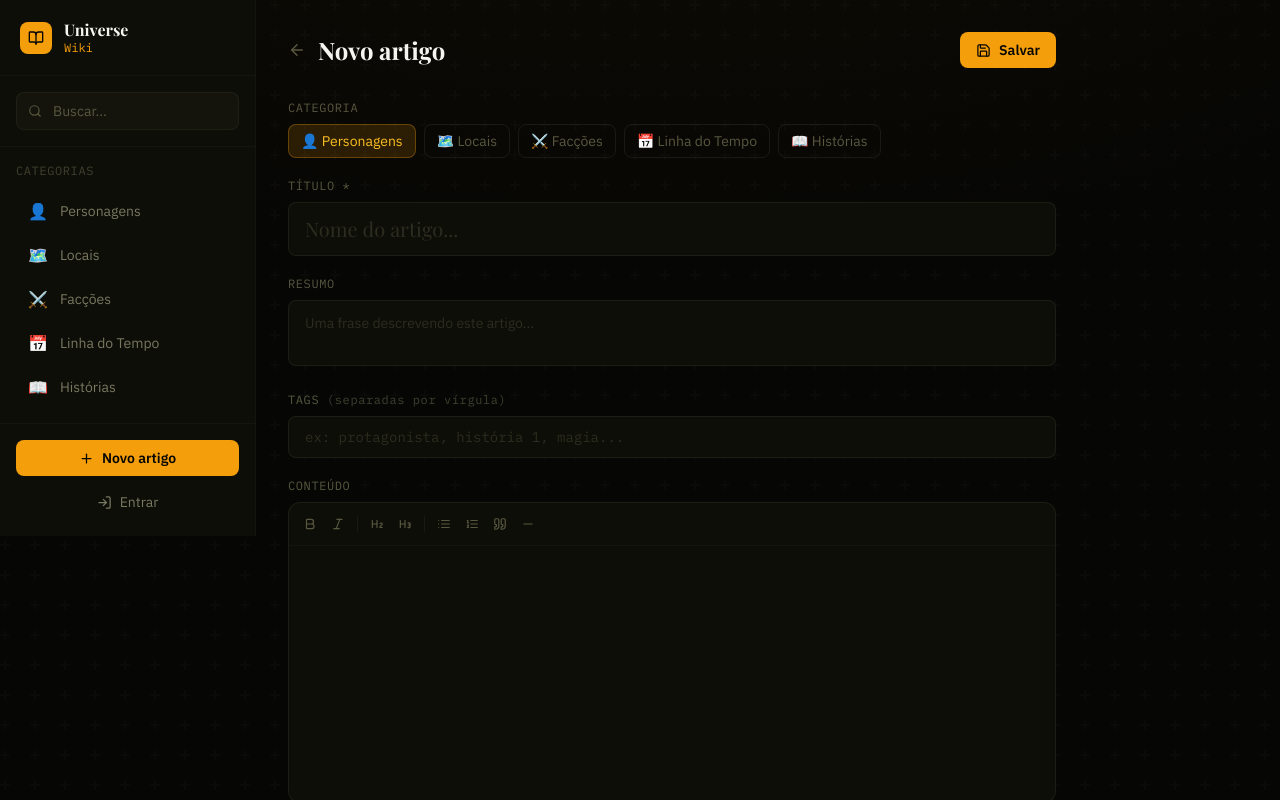
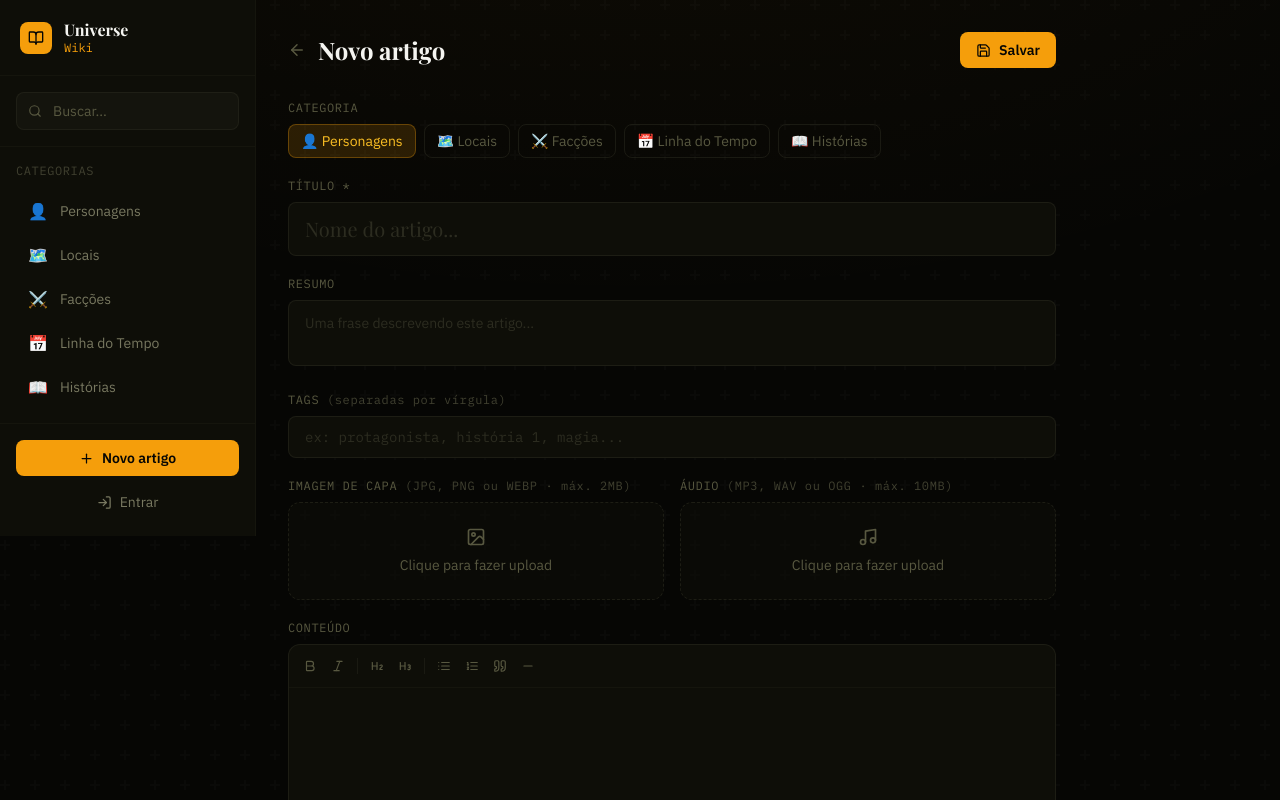
Before and after one commit to OdysseyBR/universe-wiki, a React (Vite) app: page /new in a window 1280 px wide. Shown: the top 800 px of the page. Built offline with nearby package versions, Linux system fonts and the light colour scheme; no server answers; a web font is replaced by a local one.

Commit message:
feat: upload de imagem e audio

```diff
--- /dev/null
+++ b/src/lib/cloudinary.js
@@ -0,0 +1,32 @@
+const CLOUD_NAME = import.meta.env.VITE_CLOUDINARY_CLOUD_NAME
+const UPLOAD_PRESET = import.meta.env.VITE_CLOUDINARY_UPLOAD_PRESET
+
+export async function uploadFile(file, folder = 'universe-wiki') {
+  const formData = new FormData()
+  formData.append('file', file)
+  formData.append('upload_preset', UPLOAD_PRESET)
+  formData.append('folder', folder)
+
+  const res = await fetch(`https://api.cloudinary.com/v1_1/${CLOUD_NAME}/auto/upload`, {
+    method: 'POST',
+    body: formData,
+  })
+
+  if (!res.ok) throw new Error('Erro ao fazer upload')
+  const data = await res.json()
+  return data.secure_url
+}
+
+export function validateImage(file) {
+  const validTypes = ['image/jpeg', 'image/png', 'image/webp']
+  if (!validTypes.includes(file.type)) return 'Apenas JPG, PNG ou WEBP'
+  if (file.size > 2 * 1024 * 1024) return 'Imagem deve ter no máximo 2MB'
+  return null
+}
+
+export function validateAudio(file) {
+  const validTypes = ['audio/mpeg', 'audio/wav', 'audio/mp3', 'audio/ogg']
+  if (!validTypes.includes(file.type)) return 'Apenas MP3, WAV ou OGG'
+  if (file.size > 10 * 1024 * 1024) return 'Áudio deve ter no máximo 10MB'
+  return null
+}
--- a/src/pages/Article.jsx
+++ b/src/pages/Article.jsx
@@ -2,7 +2,7 @@ import { useEffect, useState } from 'react'
 import { useParams, Link, useNavigate } from 'react-router-dom'
 import { useAuth } from '../contexts/AuthContext'
 import { getArticle, deleteArticle, CATEGORY_LABELS, CATEGORY_ICONS } from '../lib/db'
-import { Pencil, Trash2, ArrowLeft, Clock } from 'lucide-react'
+import { Pencil, Trash2, ArrowLeft, Clock, Music } from 'lucide-react'
 import { formatDistanceToNow, format } from 'date-fns'
 import { ptBR } from 'date-fns/locale'
 
@@ -29,7 +29,8 @@ export default function Article() {
   }
 
   if (loading) return (
-    <div className="animate-pulse space-y-4">
+    <div className="animate-pulse space-y-4 max-w-3xl">
+      <div className="h-56 bg-ink-800 rounded-xl" />
       <div className="h-8 bg-ink-800 rounded w-1/2" />
       <div className="h-4 bg-ink-800 rounded w-1/4" />
       <div className="h-40 bg-ink-800 rounded" />
@@ -56,6 +57,17 @@ export default function Article() {
           {CATEGORY_ICONS[article.category]} {CATEGORY_LABELS[article.category]}
         </Link>
       </div>
+
+      {/* Imagem de capa */}
+      {article.imageUrl && (
+        <div className="mb-8 rounded-2xl overflow-hidden border border-ink-800/60">
+          <img
+            src={article.imageUrl}
+            alt={article.title}
+            className="w-full max-h-72 object-cover"
+          />
+        </div>
+      )}
 
       {/* Header */}
       <div className="mb-8 pb-8 border-b border-ink-800/60">
@@ -100,6 +112,19 @@ export default function Article() {
         dangerouslySetInnerHTML={{ __html: article.content || '<p class="text-ink-600 italic">Sem conteúdo ainda.</p>' }}
       />
 
+      {/* Player de áudio */}
+      {article.audioUrl && (
+        <div className="mt-10 p-4 card flex items-center gap-4">
+          <div className="w-10 h-10 bg-amber-500/10 rounded-lg flex items-center justify-center flex-shrink-0">
+            <Music size={18} className="text-amber-500" />
+          </div>
+          <div className="flex-1 min-w-0">
+            <p className="text-xs font-mono text-ink-500 uppercase tracking-wider mb-1.5">Áudio</p>
+            <audio controls src={article.audioUrl} className="w-full" style={{ height: '36px' }} />
+          </div>
+        </div>
+      )}
+
       {/* Footer */}
       {article.createdAt?.toDate && (
         <div className="mt-12 pt-6 border-t border-ink-800/60 text-xs text-ink-700 font-mono">
--- a/src/pages/ArticleEditor.jsx
+++ b/src/pages/ArticleEditor.jsx
@@ -1,12 +1,14 @@
-import { useEffect, useState } from 'react'
-import { useParams, useNavigate, useSearchParams, Link } from 'react-router-dom'
+import { useEffect, useState, useRef } from 'react'
+import { useParams, useNavigate, useSearchParams } from 'react-router-dom'
 import { useEditor, EditorContent } from '@tiptap/react'
 import StarterKit from '@tiptap/starter-kit'
 import Placeholder from '@tiptap/extension-placeholder'
 import { createArticle, updateArticle, getArticle, CATEGORIES, CATEGORY_LABELS, CATEGORY_ICONS } from '../lib/db'
+import { uploadFile, validateImage, validateAudio } from '../lib/cloudinary'
 import {
   Bold, Italic, List, ListOrdered, Quote, Minus,
-  Heading2, Heading3, ArrowLeft, Save, Loader
+  Heading2, Heading3, ArrowLeft, Save, Loader,
+  Image, Music, X, Upload
 } from 'lucide-react'
 
 function ToolbarBtn({ onClick, active, title, children }) {
@@ -26,6 +28,64 @@ function ToolbarBtn({ onClick, active, title, children }) {
   )
 }
 
+function UploadField({ label, icon: Icon, accept, preview, onUpload, onRemove, uploading, hint }) {
+  const inputRef = useRef()
+
+  async function handleChange(e) {
+    const file = e.target.files[0]
+    if (!file) return
+    await onUpload(file)
+    e.target.value = ''
+  }
+
+  return (
+    <div>
+      <label className="block text-xs font-mono text-ink-500 uppercase tracking-wider mb-2">
+        {label} <span className="normal-case text-ink-600">{hint}</span>
+      </label>
+
+      {preview ? (
+        <div className="relative rounded-xl overflow-hidden border border-ink-700/50 bg-ink-900">
+          {accept.includes('image') ? (
+            <img src={preview} alt="" className="w-full max-h-56 object-cover" />
+          ) : (
+            <div className="flex items-center gap-3 p-4">
+              <div className="w-10 h-10 bg-amber-500/10 rounded-lg flex items-center justify-center flex-shrink-0">
+                <Music size={18} className="text-amber-500" />
+              </div>
+              <div className="flex-1 min-w-0">
+                <audio controls src={preview} className="w-full h-8" style={{ height: '32px' }} />
+              </div>
+            </div>
+          )}
+          <button
+            type="button"
+            onClick={onRemove}
+            className="absolute top-2 right-2 w-7 h-7 bg-ink-950/80 hover:bg-red-600/80 rounded-full flex items-center justify-center transition-colors"
+          >
+            <X size={13} className="text-ink-200" />
+          </button>
+        </div>
+      ) : (
+        <button
+          type="button"
+          onClick={() => inputRef.current?.click()}
+          disabled={uploading}
+          className="w-full border border-dashed border-ink-700/60 hover:border-amber-500/40 rounded-xl p-6 flex flex-col items-center gap-2 text-ink-500 hover:text-ink-300 transition-all duration-200 bg-ink-900/50 hover:bg-ink-800/30 disabled:opacity-50"
+        >
+          {uploading ? (
+            <Loader size={20} className="animate-spin text-amber-500" />
+          ) : (
+            <Icon size={20} />
+          )}
+          <span className="text-sm">{uploading ? 'Enviando...' : `Clique para fazer upload`}</span>
+        </button>
+      )}
+      <input ref={inputRef} type="file" accept={accept} onChange={handleChange} className="hidden" />
+    </div>
+  )
+}
+
 export default function ArticleEditor() {
   const { id } = useParams()
   const navigate = useNavigate()
@@ -36,17 +96,19 @@ export default function ArticleEditor() {
   const [summary, setSummary] = useState('')
   const [category, setCategory] = useState(searchParams.get('category') || 'characters')
   const [tags, setTags] = useState('')
+  const [imageUrl, setImageUrl] = useState('')
+  const [audioUrl, setAudioUrl] = useState('')
   const [saving, setSaving] = useState(false)
   const [loading, setLoading] = useState(isEditing)
+  const [uploadingImage, setUploadingImage] = useState(false)
+  const [uploadingAudio, setUploadingAudio] = useState(false)
 
   const editor = useEditor({
     extensions: [
       StarterKit,
       Placeholder.configure({ placeholder: 'Escreva o conteúdo do artigo aqui...' }),
     ],
-    editorProps: {
-      attributes: { class: 'tiptap-editor' },
-    },
+    editorProps: { attributes: { class: 'tiptap-editor' } },
   })
 
   useEffect(() => {
@@ -57,12 +119,40 @@ export default function ArticleEditor() {
           setSummary(data.summary || '')
           setCategory(data.category || 'characters')
           setTags((data.tags || []).join(', '))
+          setImageUrl(data.imageUrl || '')
+          setAudioUrl(data.audioUrl || '')
           editor.commands.setContent(data.content || '')
         }
         setLoading(false)
       })
     }
   }, [id, editor])
+
+  async function handleImageUpload(file) {
+    const err = validateImage(file)
+    if (err) return alert(err)
+    setUploadingImage(true)
+    try {
+      const url = await uploadFile(file, 'universe-wiki/images')
+      setImageUrl(url)
+    } catch {
+      alert('Erro ao enviar imagem. Tente novamente.')
+    }
+    setUploadingImage(false)
+  }
+
+  async function handleAudioUpload(file) {
+    const err = validateAudio(file)
+    if (err) return alert(err)
+    setUploadingAudio(true)
+    try {
+      const url = await uploadFile(file, 'universe-wiki/audios')
+      setAudioUrl(url)
+    } catch {
+      alert('Erro ao enviar áudio. Tente novamente.')
+    }
+    setUploadingAudio(false)
+  }
 
   async function handleSave() {
     if (!title.trim()) return alert('O título é obrigatório.')
@@ -74,6 +164,8 @@ export default function ArticleEditor() {
       category,
       tags: tags.split(',').map(t => t.trim()).filter(Boolean),
       content: editor?.getHTML() || '',
+      imageUrl: imageUrl || '',
+      audioUrl: audioUrl || '',
     }
 
     try {
@@ -84,7 +176,7 @@ export default function ArticleEditor() {
         const ref = await createArticle(data)
         navigate(`/article/${ref.id}`)
       }
-    } catch (e) {
+    } catch {
       alert('Erro ao salvar. Tente novamente.')
       setSaving(false)
     }
@@ -98,7 +190,6 @@ export default function ArticleEditor() {
 
   return (
     <div className="animate-slide-up max-w-3xl">
-      {/* Header */}
       <div className="flex items-center justify-between gap-4 mb-8">
         <div className="flex items-center gap-3">
           <button onClick={() => navigate(-1)} className="text-ink-500 hover:text-ink-300 transition-colors">
@@ -162,7 +253,9 @@ export default function ArticleEditor() {
 
         {/* Tags */}
         <div>
-          <label className="block text-xs font-mono text-ink-500 uppercase tracking-wider mb-2">Tags <span className="normal-case text-ink-600">(separadas por vírgula)</span></label>
+          <label className="block text-xs font-mono text-ink-500 uppercase tracking-wider mb-2">
+            Tags <span className="normal-case text-ink-600">(separadas por vírgula)</span>
+          </label>
           <input
             type="text"
             value={tags}
@@ -172,11 +265,34 @@ export default function ArticleEditor() {
           />
         </div>
 
+        {/* Uploads */}
+        <div className="grid grid-cols-1 md:grid-cols-2 gap-4">
+          <UploadField
+            label="Imagem de capa"
+            icon={Image}
+            accept="image/jpeg,image/png,image/webp"
+            preview={imageUrl}
+            onUpload={handleImageUpload}
+            onRemove={() => setImageUrl('')}
+            uploading={uploadingImage}
+            hint="(JPG, PNG ou WEBP · máx. 2MB)"
+          />
+          <UploadField
+            label="Áudio"
+            icon={Music}
+            accept="audio/mpeg,audio/wav,audio/ogg"
+            preview={audioUrl}
+            onUpload={handleAudioUpload}
+            onRemove={() => setAudioUrl('')}
+            uploading={uploadingAudio}
+            hint="(MP3, WAV ou OGG · máx. 10MB)"
+          />
+        </div>
+
         {/* Editor */}
         <div>
           <label className="block text-xs font-mono text-ink-500 uppercase tracking-wider mb-2">Conteúdo</label>
           <div className="border border-ink-700/50 rounded-xl overflow-hidden bg-ink-900">
-            {/* Toolbar */}
             <div className="flex items-center gap-0.5 p-2 border-b border-ink-800/60 flex-wrap">
               <ToolbarBtn onClick={() => editor?.chain().focus().toggleBold().run()} active={editor?.isActive('bold')} title="Negrito">
                 <Bold size={14} />
@@ -205,14 +321,12 @@ export default function ArticleEditor() {
                 <Minus size={14} />
               </ToolbarBtn>
             </div>
-            {/* Editor area */}
             <div className="p-5 min-h-64">
               <EditorContent editor={editor} />
             </div>
           </div>
         </div>
 
-        {/* Salvar bottom */}
         <div className="flex justify-end pt-2">
           <button onClick={handleSave} disabled={saving} className="btn-primary">
             {saving ? <Loader size={15} className="animate-spin" /> : <Save size={15} />}
```
